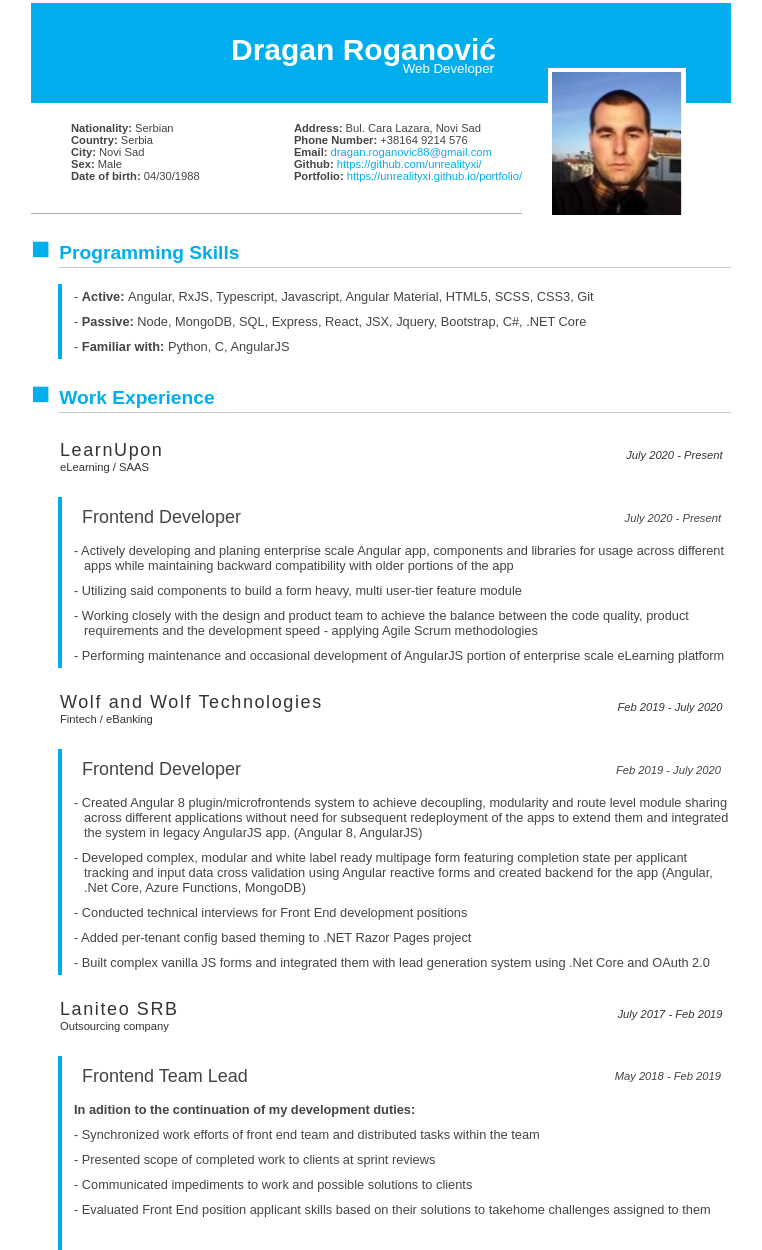
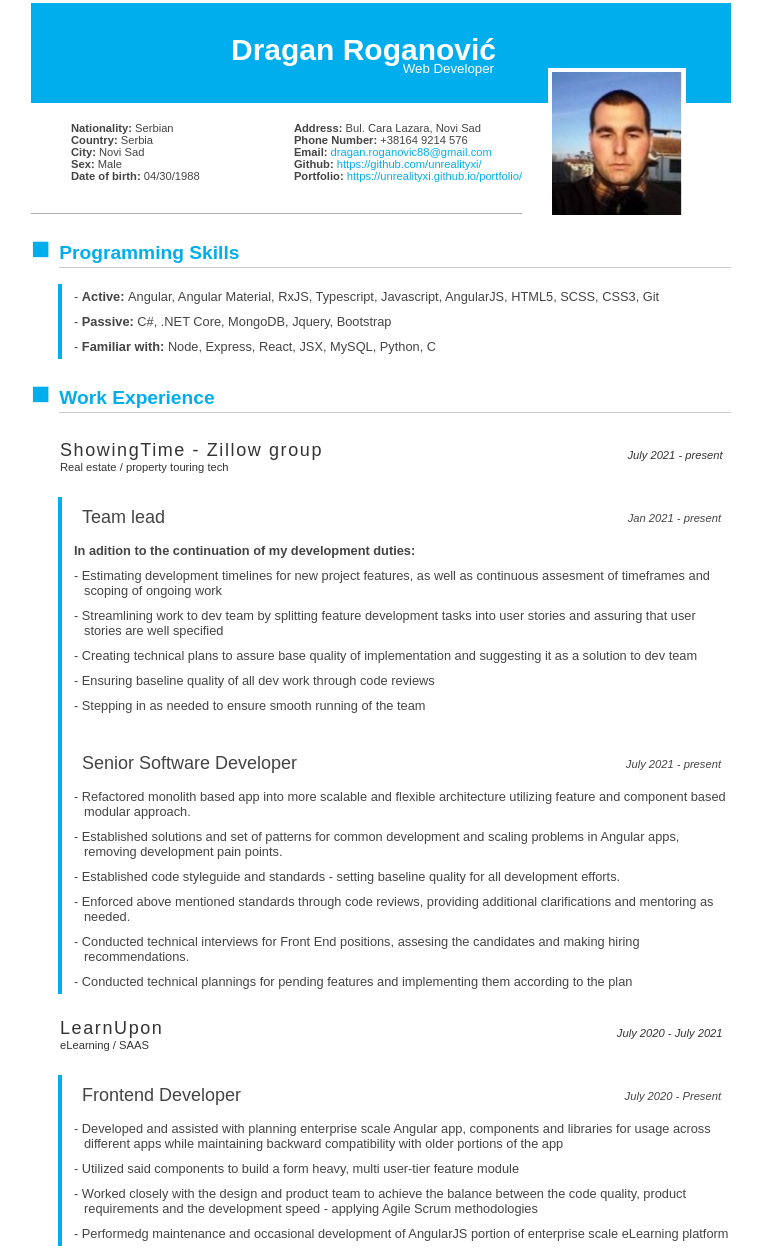
Before and after one commit to unrealityxi/cv, a plain HTML site: page index.html in a window 1280 px wide. Shown: the part 47-1297 px from the top of the page, without its empty margins (259-1021 px from the left). Drawn offline with Linux system fonts and the light colour scheme.

Commit message:
Add latest work experience

```diff
--- a/index.html
+++ b/index.html
@@ -1,5 +1,4 @@
 <html>
-
   <head>
     <meta name="viewport" content="width=device-width, initial-scale=1" />
     <meta charset="utf8" />
@@ -34,16 +33,22 @@
                 </li>
                 <li><span class="bold">Phone Number: </span>+38164 9214 576</li>
                 <li>
-                <span class="bold">Email: </span><a href="mailto:dragan.roganovic88@gmail.com"
-                  target="_top">dragan.roganovic88@gmail.com</a>
+                  <span class="bold">Email: </span
+                  ><a href="mailto:dragan.roganovic88@gmail.com" target="_top"
+                    >dragan.roganovic88@gmail.com</a
+                  >
                 </li>
                 <li>
-                <span class="bold">Github: </span><a
-                  href="https://github.com/unrealityxi/">https://github.com/unrealityxi/</a>
+                  <span class="bold">Github: </span
+                  ><a href="https://github.com/unrealityxi/"
+                    >https://github.com/unrealityxi/</a
+                  >
                 </li>
                 <li>
-                <span class="bold">Portfolio: </span><a
-                  href="https://unrealityxi.github.io/portfolio/">https://unrealityxi.github.io/portfolio/</a>
+                  <span class="bold">Portfolio: </span
+                  ><a href="https://unrealityxi.github.io/portfolio/"
+                    >https://unrealityxi.github.io/portfolio/</a
+                  >
                 </li>
               </ul>
             </div>
@@ -63,16 +68,16 @@
 
           <ul>
             <li>
-            - <span class="bold">Active: </span>Angular, RxJS, Typescript,
-            Javascript, Angular Material, HTML5, SCSS, CSS3,
-            Git
+              - <span class="bold">Active: </span>Angular, Angular Material,
+              RxJS, Typescript, Javascript, AngularJS, HTML5, SCSS, CSS3, Git
             </li>
             <li>
-            - <span class="bold">Passive: </span>Node, MongoDB, SQL, Express,
-            React, JSX, Jquery, Bootstrap, C#, .NET Core
+              - <span class="bold">Passive: </span>C#, .NET Core, MongoDB,
+              Jquery, Bootstrap
             </li>
             <li>
-            - <span class="bold">Familiar with: </span>Python, C, AngularJS
+              - <span class="bold">Familiar with: </span>Node, Express, React,
+              JSX, MySQL, Python, C
             </li>
           </ul>
         </div>
@@ -82,10 +87,85 @@
         <div class="info-section">
           <h2><span class="bullet-big">&#9632; </span>Work Experience</h2>
 
+          <!-- SHOWINGTIME -->
           <p>
-          <span class="text-large subheading">LearnUpon</span><br />eLearning / SAAS
+            <span class="text-large subheading">ShowingTime - Zillow group</span
+            ><br />
+            Real estate / property touring tech
           </p>
-        <p class="text-right"><i>July 2020 - Present</i><br />&nbsp;</p>
+          <p class="text-right"><i>July 2021 - present</i><br />&nbsp;</p>
+
+          <div>
+            <ul>
+              <li class="list-heading">
+                <span class="position-title">Team lead</span>
+                <span class="position-timespan">Jan 2021 - present</span>
+              </li>
+
+              <li>
+                <b>In adition to the continuation of my development duties: </b>
+              </li>
+
+              <li>
+                - Estimating development timelines for new project features, as
+                well as continuous assesment of timeframes and scoping of
+                ongoing work
+              </li>
+              <li>
+                - Streamlining work to dev team by splitting feature development
+                tasks into user stories and assuring that user stories are well
+                specified
+              </li>
+              <li>
+                - Creating technical plans to assure base quality of
+                implementation and suggesting it as a solution to dev team
+              </li>
+              <li>
+                - Ensuring baseline quality of all dev work through code reviews
+              </li>
+              <li>
+                - Stepping in as needed to ensure smooth running of the team
+              </li>
+
+              <li>&nbsp;</li>
+              <li class="list-heading">
+                <span class="position-title">Senior Software Developer</span
+                ><span class="position-timespan">July 2021 - present</span>
+              </li>
+
+              <li>
+                - Refactored monolith based app into more scalable and flexible
+                architecture utilizing feature and component based modular
+                approach.
+              </li>
+              <li>
+                - Established solutions and set of patterns for common
+                development and scaling problems in Angular apps, removing
+                development pain points.
+              </li>
+              <li>
+                - Established code styleguide and standards - setting baseline
+                quality for all development efforts.
+              </li>
+              <li>
+                - Enforced above mentioned standards through code reviews,
+                providing additional clarifications and mentoring as needed.
+              </li><li>- Conducted technical interviews for Front End positions,
+                assesing the candidates and making hiring recommendations.</li>
+              <li>
+                - Conducted technical plannings for pending features and
+                implementing them according to the plan
+              </li>
+            </ul>
+          </div>
+          <!-- end SHOWINGTIME -->
+
+          <!-- LEARNUPON -->
+          <p>
+            <span class="text-large subheading">LearnUpon</span><br />eLearning
+            / SAAS
+          </p>
+          <p class="text-right"><i>July 2020 - July 2021</i><br />&nbsp;</p>
 
           <div>
             <ul>
@@ -94,22 +174,32 @@
                 <span class="position-timespan">July 2020 - Present</span>
               </li>
               <li>
-              - Actively developing and planing enterprise scale Angular app, components and libraries for usage across different apps while maintaining backward compatibility with older portions of the app
+                - Developed and assisted with planning enterprise scale Angular
+                app, components and libraries for usage across different apps
+                while maintaining backward compatibility with older portions of
+                the app
               </li>
               <li>
-              - Utilizing said components to build a form heavy, multi user-tier feature module
+                - Utilized said components to build a form heavy, multi
+                user-tier feature module
               </li>
               <li>
-              - Working closely with the design and product team to achieve the balance between the code quality, product requirements and the development speed - applying Agile Scrum methodologies
+                - Worked closely with the design and product team to achieve the
+                balance between the code quality, product requirements and the
+                development speed - applying Agile Scrum methodologies
               </li>
               <li>
-              - Performing maintenance and occasional development of AngularJS portion of enterprise scale eLearning platform
+                - Performedg maintenance and occasional development of AngularJS
+                portion of enterprise scale eLearning platform
               </li>
             </ul>
           </div>
+          <!-- end LEARNUPON -->
 
+          <!-- WOLF AND WOLF -->
           <p>
-          <span class="text-large subheading">Wolf and Wolf Technologies</span><br />Fintech / eBanking
+            <span class="text-large subheading">Wolf and Wolf Technologies</span
+            ><br />Fintech / eBanking
           </p>
           <p class="text-right"><i>Feb 2019 - July 2020</i><br />&nbsp;</p>
 
@@ -120,14 +210,18 @@
                 <span class="position-timespan">Feb 2019 - July 2020</span>
               </li>
               <li>
-              - Created Angular 8 plugin/microfrontends system to achieve decoupling, modularity and route level
-              module sharing across different applications without need for subsequent redeployment of the apps to
-              extend them and integrated the system in legacy AngularJS app. (Angular 8, AngularJS)
+                - Created Angular 8 plugin/microfrontends system to achieve
+                decoupling, modularity and route level module sharing across
+                different applications without need for subsequent redeployment
+                of the apps to extend them and integrated the system in legacy
+                AngularJS app. (Angular 8, AngularJS)
               </li>
               <li>
-              - Developed complex, modular and white label ready multipage form featuring completion state per applicant
-              tracking and input data cross validation using Angular reactive forms and created backend for the app
-              (Angular, .Net Core, Azure Functions, MongoDB)
+                - Developed complex, modular and white label ready multipage
+                form featuring completion state per applicant tracking and input
+                data cross validation using Angular reactive forms and created
+                backend for the app (Angular, .Net Core, Azure Functions,
+                MongoDB)
               </li>
               <li>
                 - Conducted technical interviews for Front End development
@@ -138,11 +232,14 @@
                 project
               </li>
               <li>
-              - Built complex vanilla JS forms and integrated them with lead generation system using .Net Core and OAuth 2.0
+                - Built complex vanilla JS forms and integrated them with lead
+                generation system using .Net Core and OAuth 2.0
               </li>
             </ul>
           </div>
+          <!-- end WOLF AND WOLF  -->
 
+          <!-- LANITEO -->
           <p>
             <span class="text-large subheading">Laniteo SRB</span><br />
             Outsourcing company
@@ -164,47 +261,53 @@
                 - Synchronized work efforts of front end team and distributed
                 tasks within the team
               </li>
-            <li>- Presented scope of completed work to clients at sprint reviews</li>
-            <li>- Communicated impediments to work and possible solutions to clients</li>
-            <li>- Evaluated Front End position applicant skills based on their
+              <li>
+                - Presented scope of completed work to clients at sprint reviews
+              </li>
+              <li>
+                - Communicated impediments to work and possible solutions to
+                clients
+              </li>
+              <li>
+                - Evaluated Front End position applicant skills based on their
                 solutions to takehome challenges assigned to them
               </li>
 
               <li>&nbsp;</li>
               <li class="list-heading">
-              <span class="position-title">Frontend Developer</span><span class="position-timespan">July 2017 - May
-                2018</span>
+                <span class="position-title">Frontend Developer</span
+                ><span class="position-timespan">July 2017 - May 2018</span>
               </li>
 
               <li>
-              - Developed and designed Sematell Reply Control web app (highly sophisticated dashboard for process
-              monitoring) based on REST API
-              (Angular 7, REST, JSON, Agile, Scrum)
+                - Developed and designed Sematell Reply Control web app (highly
+                sophisticated dashboard for process monitoring) based on REST
+                API (Angular 7, REST, JSON, Agile, Scrum)
               </li>
               <li>
-              - Implemented Agile user stories in accordance with design wireframes while following strict design and
-              coding guidelines
+                - Implemented Agile user stories in accordance with design
+                wireframes while following strict design and coding guidelines
               </li>
               <li>
                 - Ensured cross-browser compatibility of implemented features
               </li>
               <li>
-              - Participated in user story grooming, timeframe estimation, and technical planning meetings
+                - Participated in user story grooming, timeframe estimation, and
+                technical planning meetings
               </li>
               <li>
-              - Evaluated various Angular libraries and frameworks which solved some of the mission critical issues, and
-              integrated them in the project
+                - Evaluated various Angular libraries and frameworks which
+                solved some of the mission critical issues, and integrated them
+                in the project
               </li>
               <li>
-              - Met clients in a kickoff meeting and won the project together with rest of the team :)
+                - Met clients in a kickoff meeting and won the project together
+                with rest of the team :)
               </li>
-            <li>
-              - Developed backend for demo presentation using Node.js
-            </li>
-
-
+              <li>- Developed backend for demo presentation using Node.js</li>
             </ul>
           </div>
+          <!-- end LANITEO -->
         </div>
         <!-- WORK EXPERIENCE ENDS -->
 
@@ -230,15 +333,14 @@
           <div>
             <ul>
               <li>
-              - Various courses on C#, Angular and OOP | Pluralsight | FrontendMasters
+                - Various courses on C#, Angular and OOP | Pluralsight |
+                FrontendMasters
               </li>
               <li>
                 - Introduction to Computer Science and Programming in Python |
                 MIT
               </li>
-            <li>
-              - Angular 2 - The Complete Guide | Udemy
-            </li>
+              <li>- Angular 2 - The Complete Guide | Udemy</li>
               <li>- The Complete NodeJS Developer Course | Udemy</li>
               <li>
                 - CS50: Introduction to Computer Science | Harvard Online
@@ -268,5 +370,4 @@
       <!-- INFO ENDS -->
     </div>
   </body>
-
 </html>
```
Lines whose indentation alone changed are shown as unchanged.
